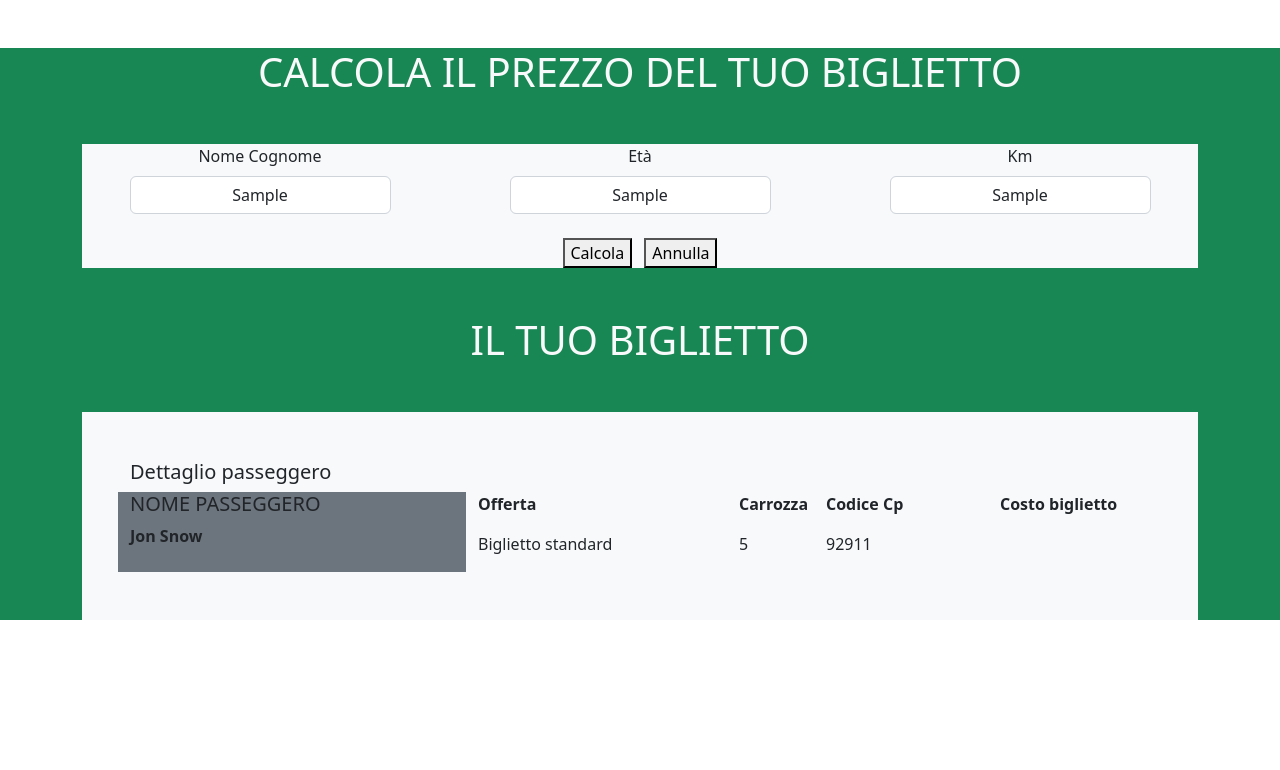
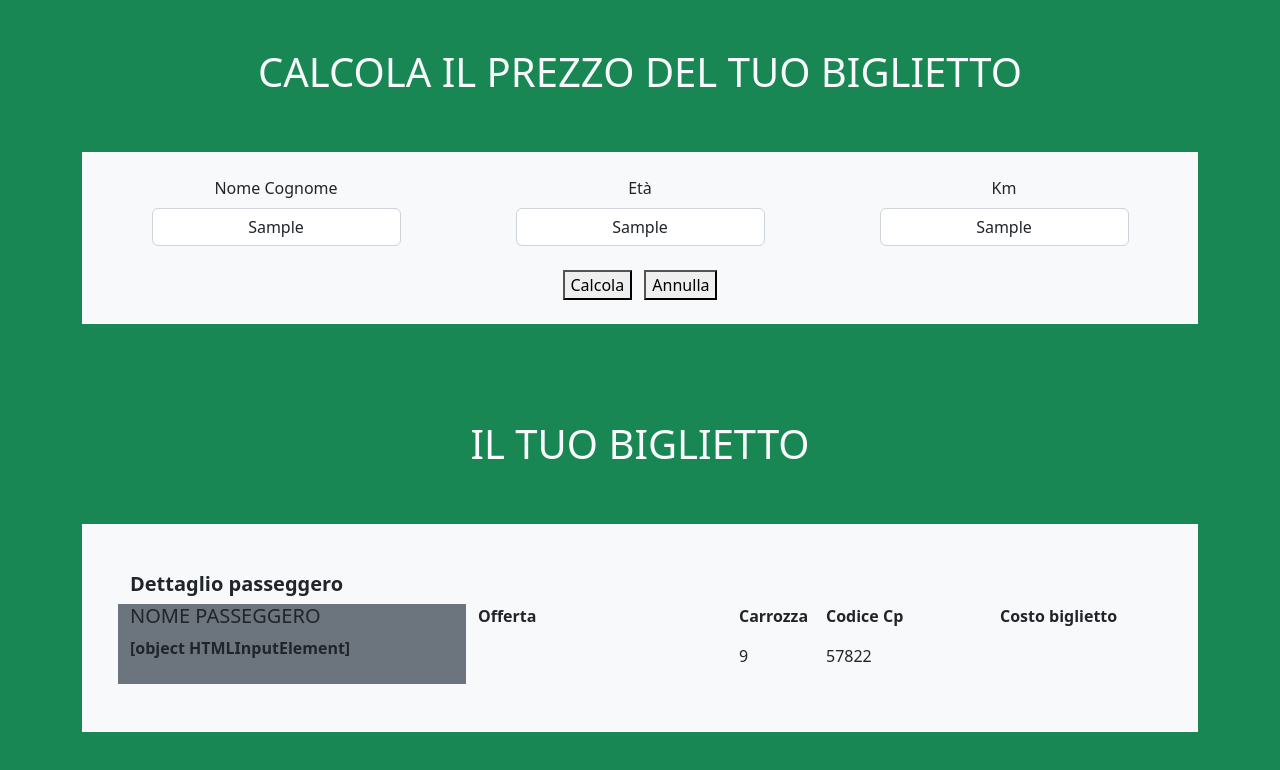
Before and after one commit to GeorgeDanielConstantin/js-biglietto-treno-form, a plain HTML site: page index.html in a window 1280 px wide. Both pictures are taken after typing "Sample", "Sample", "Sample" into the empty fields and a click on the button "Calcola". Drawn offline with nearby package versions, Linux system fonts and the light colour scheme.

Commit message:
add extra

```diff
--- a/index.html
+++ b/index.html
@@ -12,11 +12,11 @@
     <script type="text/javascript" src="js/main.js" defer></script>
 </head>
 <body>
-    <main class="bg-success text-light">
+    <main class="bg-success text-light min-vh-100">
         <div class="container">
 
-            <h1 class="my-5 text-center">CALCOLA IL PREZZO DEL TUO BIGLIETTO</h1>
-            <form action="" class="bg-light text-dark">
+            <h1 class="py-5 text-center">CALCOLA IL PREZZO DEL TUO BIGLIETTO</h1>
+            <form action="" class="bg-light text-dark p-4">
                 <div class="row justify-content-around text-center mb-4">
                     <div class="col-3">
 
@@ -47,41 +47,39 @@
 
         <div class="container my-5">
 
-            <h1 class="my-5 text-center">IL TUO BIGLIETTO</h1>
+            <h1 class="py-5 text-center">IL TUO BIGLIETTO</h1>
 
             <div class="bg-light text-dark p-5">
                 <div class="row">
                     <div class="col-4">
-                        <h5>Dettaglio passeggero</h5>
+                        <h5 class="fw-bold">Dettaglio passeggero</h5>
                     </div>
                 </div>
                 <div class="row">
 
                     <div class="col-4 bg-secondary fw-bold">
-                        <h5>NOME PASSEGGERO</h3>
-                        <p>Jon Snow</p>
+                        <h5>NOME PASSEGGERO</h5>
+                        <p id="nome_cognome"></p>
                     </div>
                     <div class="col-3">
                         <p class="fw-bold">Offerta</p>
-                        <p>Biglietto standard</p>
+                        <p id="tipo_biglietto"></p>
                     </div>
                     <div class="col-1">
                         <p class="fw-bold">Carrozza</p>
-                        <p>5</p>
+                        <p id="carrozza"></p>
                     </div>
                     <div class="col-2">
                         <p class="fw-bold">Codice Cp</p>
-                        <p>92911</p>
+                        <p id="codice_cp">92911</p>
                     </div>
                     <div class="col-2">
                         <p class="fw-bold">Costo biglietto</p>
                         <p id="output_prezzo"></p>
+
                     </div>
                 </div>
             </div>
-
-
-            <p id="output_prezzo"></p>
         </div>
     </main>
 </body>
--- a/js/main.js
+++ b/js/main.js
@@ -1,7 +1,9 @@
 const buttonCalcoloEl = document.getElementById("calcolo_biglietto");
 const inputEtàEl = document.getElementById("Età");
 const inputKmEl = document.getElementById("Km");
-
+const nomeCognome = document.getElementById("NomeCognome")
+const carrozza = Math.floor(Math.random() * 9) + 1;
+const codiceCp = Math.floor(Math.random() * 89999) + 10000;
 
 
 buttonCalcoloEl.addEventListener("click", function () {
@@ -16,6 +18,11 @@ buttonCalcoloEl.addEventListener("click", function () {
     const prezzoEuroKm = 0.21;
     let price = km * prezzoEuroKm;
 
+    document.getElementById('carrozza').innerHTML = carrozza;
+    document.getElementById('codice_cp').innerHTML = codiceCp;
+    document.getElementById('nome_cognome').innerHTML = nomeCognome;
+
+
     // MINORENNE
     if (!isNaN(età) && !isNaN(km)) {
         if (età < 18) {
@@ -23,7 +30,8 @@ buttonCalcoloEl.addEventListener("click", function () {
             const scontoMinorenneEuro = price * 0.2;
             const pricef = price - scontoMinorenneEuro;
 
-            console.log(`Prezzo under 18 ${pricef.toFixed(2)}`);
+            document.getElementById('tipo_biglietto').innerHTML = `Biglietto under 18`;
+            document.getElementById('output_prezzo').innerHTML = `${pricef.toFixed(2)}`;
         }
         // ANZIANO
 
@@ -32,14 +40,17 @@ buttonCalcoloEl.addEventListener("click", function () {
             const scontoAnzianoEuro = price * 0.4;
             const pricef = price - scontoAnzianoEuro;
 
-            console.log(`Prezzo over 65 ${pricef.toFixed(2)}`);
+            document.getElementById('tipo_biglietto').innerHTML = `Biglietto over 65`;
+            document.getElementById('output_prezzo').innerHTML = `${pricef.toFixed(2)}`;
         }
 
         if (età >= 18 && età < 65) {
             const pricef = price
-            console.log(`Prezzo ${pricef.toFixed(2)}`);
+
+            document.getElementById('tipo_biglietto').innerHTML = `Biglietto ordinario`;
+            document.getElementById('output_prezzo').innerHTML = `${pricef.toFixed(2)}`;
         }
     } else {
-        console.log('Valori invalidi');
+        alert('Valori invalidi');
     }
 })
```
